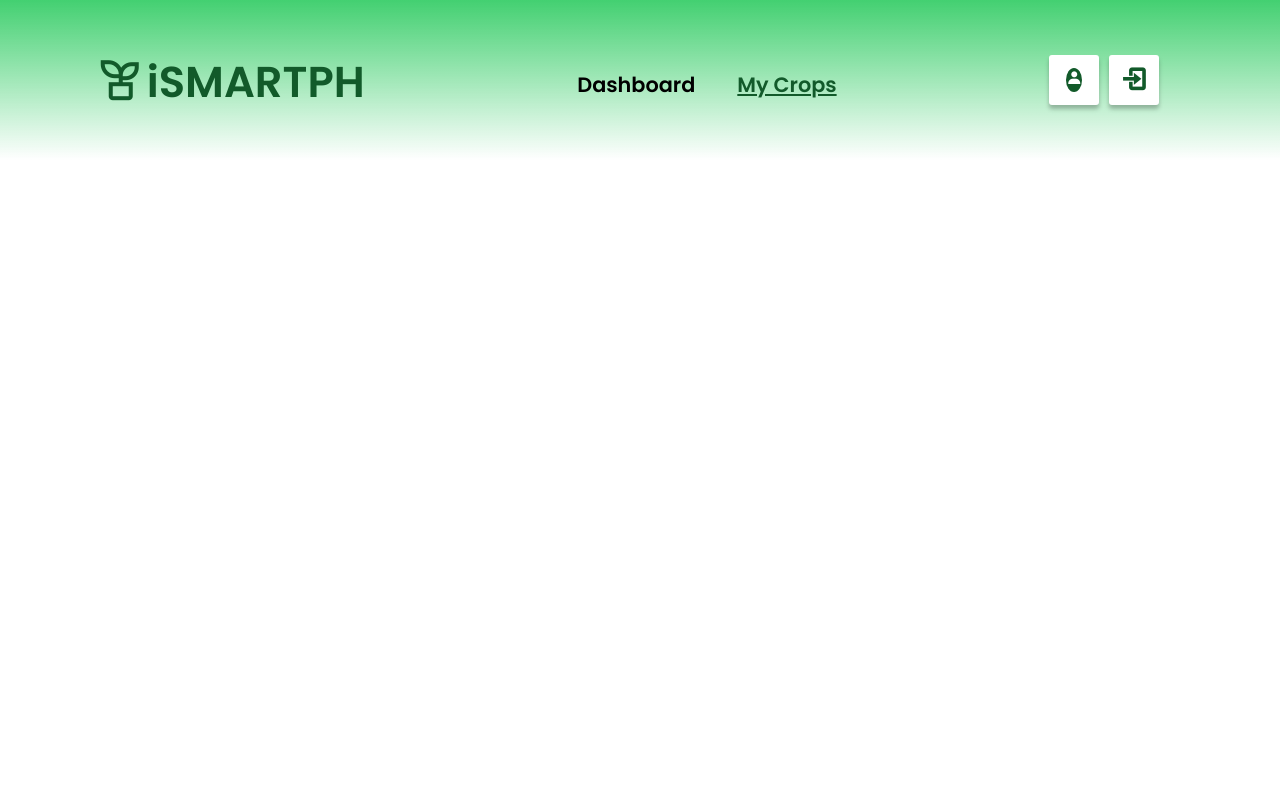
After one commit to maristelaa/ismartph, a Django app: page /crops/ in a window 1280 px wide. The commit adds this page. Run offline with Django 4.2, Linux system fonts and the light colour scheme.

Commit message:
09/10/23 working main dashboard new changes

```diff
--- a/ismartproject/ismartproj/templates/ismartproj/forgot_pass.html
+++ b/ismartproject/ismartproj/templates/ismartproj/forgot_pass.html
@@ -22,7 +22,7 @@
 }
 
 body{
-    background-image: url("{% static 'iSMARTPH.png' %}");
+    background-image: url("{% static 'images/iSMARTPH.png' %}");
     background-size: 100% 100%; /* This will cover the entire viewport */
     /*background-size: cover; /* This will cover the entire viewport */
     background-repeat: no-repeat;
--- a/ismartproject/ismartproj/templates/ismartproj/logIn.html
+++ b/ismartproject/ismartproj/templates/ismartproj/logIn.html
@@ -21,7 +21,7 @@
 
 body {
     font-family: Arial, sans-serif;
-    background-image: url("{% static 'iSMARTPH.png' %}");
+    background-image: url("{% static 'images/iSMARTPH.png' %}");
     background-size: 100% 100%; /* This will cover the entire viewport */
     /*background-size: cover; /* This will cover the entire viewport */
     background-repeat: no-repeat;
--- /dev/null
+++ b/ismartproject/ismartproj/templates/ismartproj/mycrops.html
@@ -0,0 +1,51 @@
+{% load static %}
+<!DOCTYPE html>
+<html lang="en">
+<head>
+
+    <meta charset="UTF-8">
+    <meta name="viewport" content="width=device-width, initial-scale=1.0">
+    <title>iSMARTPH | My Crops</title>
+    <link rel="stylesheet" type="text/css" href="{% static 'css\home.css' %}">
+    <!-- Bootstrap CSS -->
+    <link rel="stylesheet" href="https://cdn.jsdelivr.net/npm/bootstrap@5.3.0/dist/css/bootstrap.min.css">
+
+    <link href="https://cdn.jsdelivr.net/npm/remixicon@3.5.0/fonts/remixicon.css" rel="stylesheet">
+    <link rel="stylesheet" href="https://unpkg.com/boxicons@latest/css/boxicons.min.css">
+
+    <link rel="preconnect" href="https://fonts.googleapis.com">
+    <link rel="preconnect" href="https://fonts.gstatic.com" crossorigin>
+    <link href="https://fonts.googleapis.com/css2?family=Assistant:wght@800&family=Poppins:wght@600&display=swap" rel="stylesheet">
+
+    <link rel="preconnect" href="https://fonts.googleapis.com">
+    <link rel="preconnect" href="https://fonts.gstatic.com" crossorigin>
+    <link href="https://fonts.googleapis.com/css2?family=Assistant:wght@800&family=Fredoka&family=Poppins:wght@600&display=swap" rel="stylesheet">
+
+</head>
+
+<body>
+
+    <header>
+        <div class="logo"><span><i class="ri-plant-line"></i>iSMARTPH</span>
+        </div>
+
+        <ul class="navbar">
+            <li><a href="{% url 'home' %}">Dashboard</a></li>
+            <li><a href="{% url 'crops' %}" class="active">My Crops</a></li>
+        </ul>
+
+
+        <div class="main">
+            <div class="current_user">
+                <div class="user_profile">
+                    <span class="dot"><i class='bx bxs-user'></i></span>
+                </div>
+            </div>
+            <a href="{% url 'logout' %}" class="logout"><i class='bx bx-log-in'></i></a>
+        </div>
+    </header>
+    <!--js link-->
+    <script text="text/javascript" src="{% static 'js\script.js' %}"></script>
+
+</body>
+</html>
--- a/ismartproject/ismartproj/templates/ismartproj/register_user.html
+++ b/ismartproject/ismartproj/templates/ismartproj/register_user.html
@@ -19,7 +19,7 @@
 }
 
 body{
-    background-image: url("{% static 'iSMARTPH.png' %}");
+    background-image: url("{% static 'images/iSMARTPH.png' %}");
     background-size: 100% 100%; /* This will cover the entire viewport */
     /*background-size: cover; /* This will cover the entire viewport */
     background-repeat: no-repeat;
--- a/ismartproject/ismartproj/urls.py
+++ b/ismartproject/ismartproj/urls.py
@@ -9,4 +9,7 @@ urlpatterns = [
     path('register_user/register/', views.register, name='register'),
     path('forgot_pass/', views.forgot_pass, name="forgot_pass"),
     path('forgot_pass/password_reset/', views.password_reset, name='password_reset'),
+    path('mycrops/',views.mycrops, name='mycrops'),
+    path('crops/',views.crops, name='crops'),
+    path('dashboard', views.home, name='home'),
 ]
--- a/ismartproject/ismartproj/views.py
+++ b/ismartproject/ismartproj/views.py
@@ -92,3 +92,22 @@ def password_reset(request):
         form = PasswordResetForm()
 
     return render(request, 'ismartproj/password_reset.html', {'form': form})
+
+def mycrops(request):
+    email = request.POST.get('email')
+    password = request.POST.get('password')
+    try:
+        user = auth.sign_in_with_email_and_password(email, password)
+    except:
+        message = "Invalid Emaill or Password"
+        return render(request,"ismartproj/logIn.html", {"messg":message})
+    print(user['idToken'])
+    session_id = user['idToken']
+    request.session['uid'] = str(session_id)
+    return render(request, 'ismartproj/mycrops.html', {'e': email})
+
+def crops(request):
+    return render(request, 'ismartproj/mycrops.html')
+
+def home(request):
+    return render(request, 'ismartproj/home.html')
--- a/ismartproject/ismartproject/settings.py
+++ b/ismartproject/ismartproject/settings.py
@@ -118,7 +118,9 @@ USE_TZ = True
 # https://docs.djangoproject.com/en/4.2/howto/static-files/
 
 STATIC_URL = '/static/'
-STATICFILES_DIRS = [os.path.join(BASE_DIR, 'static')]
+STATICFILES_DIRS = [
+    os.path.join(BASE_DIR,'static')
+]
 # Default primary key field type
 # https://docs.djangoproject.com/en/4.2/ref/settings/#default-auto-field
 
--- /dev/null
+++ b/ismartproject/static/css/home.css
@@ -0,0 +1,232 @@
+*{
+    padding: 0;
+    margin: 0;
+    box-sizing: border-box;
+    font-family: 'Assistant', sans-serif;
+    font-family: 'Poppins', sans-serif;
+    text-decoration: none;
+    list-style: none;
+}
+:root{
+    --bg-color: #FFF;
+    --text-color: #146F32;
+    --main-color: #125A2A;
+}
+body{
+    min-height: 100vh;
+    background-color: var(--bg-color);
+    color: var(--text-color);
+    overflow-y: scroll;
+}
+
+.head-title {
+    display: fixed;
+    padding: 0px 50px 0px 30px;
+}
+.head-title h1{
+    font-size: 2.5rem;
+    color: var(--main-color);
+    font-family: 'Fredoka', sans-serif;
+    font-weight: 700;
+}
+.head-title h3{
+    font-size: 1.5rem;
+    color: #000;
+    font-family: 'Fredoka', sans-serif;
+}
+header{
+    position: fixed;
+    width: 100%;
+    height: 20%;
+    top: 0;
+    right: 0;
+    z-index: 1000;
+    display:flex;
+    align-items: center;
+    justify-content: space-around;
+    background: transparent;
+    padding: 28px, 12%;
+    transition: all .50s ease;
+    border: 0px solid #43D071;
+    background: linear-gradient(180deg, #43D071 0%, rgba(67, 208, 113, 0.00) 100%);
+    font-family: 'Assistant', sans-serif;
+}
+.logo{
+    display: flex;
+    align-items: center;
+}
+.logo i{
+    color: var(--main-color);
+    font-size: 28px;
+    margin-right: 3px;
+    font-size: 3.0rem;
+    font-weight: 500;
+}
+.logo span{
+    color: var(--main-color);
+    font-size: 2.7rem;
+    font-weight: 1000;
+    text-shadow: 0px 4px 4px 0px rgba(0, 0, 0, 0.25);
+}
+.logout{
+    display: flex;
+    align-items: center;
+    width: 50px;
+    height: 50px;
+    flex-shrink: 0;
+    border-radius: 5px;
+    border: 0px solid rgba(3, 85, 20, 0.42);
+    background: #FAFAFA;
+    box-shadow: 0px 4px 4px 0px rgba(0, 0, 0, 0.25);
+    justify-content: center;
+    background-color: #FFF;
+    border-radius: 3px;
+    border-color: #000;
+    text-decoration: none;
+}
+.logout i{
+    color: var(--main-color);
+    font-size: 1.8rem;
+    margin-right: 3px;
+    font-weight: 600;
+    justify-content: center;
+}
+.logout span{
+    color: var(--main-color);
+    font-size: 1.8rem;
+    font-weight: 600;
+}
+.current_user{
+    display: flex;
+    align-items: center;
+    width: 50px;
+    height: 50px;
+    flex-shrink: 0;
+    border-radius: 5px;
+    border: 0px solid rgba(3, 85, 20, 0.42);
+    background: #FAFAFA;
+    box-shadow: 0px 4px 4px 0px rgba(0, 0, 0, 0.25);
+    justify-content: center;
+    background-color: #FFF;
+    border-radius: 3px;
+    border-color: #000;
+}
+.user_profile{
+    background-color: var(--main-color);
+    border-radius: 50%;
+}
+.user_profile i{
+    color: var(--bg-color);
+}
+.navbar{
+    display: inline;
+    margin-top: 25px;
+    font-family: 'Assistant', sans-serif;
+}
+.navbar a{
+    text-decoration: none;
+    color: #000;
+    font-weight: 600;
+    justify-content: space-evenly;
+    font-size: 1.3rem;
+    font-weight: lighter;
+    padding: 1px;
+    margin: 10px 20px;
+    transition: all .50s ease;
+}
+.navbar a:hover{
+    color:var(--main-color);
+    text-decoration: underline;
+    text-decoration-color: #125A2A;
+}
+.navbar a.active{
+    color: #125A2A;
+    text-decoration: underline;
+    font-weight: bolder;
+}
+
+.main{
+    display: flex;
+    align-items: center;
+}
+.main a{
+    margin-right: 25px;
+    margin-left: 10px;
+    color: var(--text-color);
+    font-size: 1.1rem;
+    font-weight: 500;
+    transition: all .50 ease;
+}
+
+.row{
+    padding: 0px 50px 0px 30px;
+}
+
+/* CSS for the container */
+.col-md-12 {
+    width: 100%; /* Adjust the width as needed */
+    max-width: 348px; /* Maximum width if required */
+    height: 180px; /* Adjust the height as needed */
+    border-radius: 10px;
+    border: 0px solid #43D071;
+    background: linear-gradient(180deg, #43D071 0%, rgba(67, 208, 113, 0.00) 100%);
+    transition: all .50 ease;
+}
+
+.col-md-12 h1{
+    font-size: 4.0rem;
+    color: var(--text-color);
+    font-family: 'Fredoka', sans-serif;
+    font-weight: 700;
+    padding: 40px;
+    transition: all .50 ease;
+}
+.col-md-12 p{
+    font-size: 1.2rem;
+    padding: 0px 0px 5px 40px;
+    font-weight:100;
+    width: 55%;
+    transition: all .50 ease;
+}
+
+.col-md-4{
+    width: 100%; /* Adjust the width as needed */
+    max-width: 348px; /* Maximum width if required */
+    height: 180px; /* Adjust the height as needed */
+    border-radius: 10px;
+    border: 0px solid #43D071;
+    background: linear-gradient(180deg, #43D071 0%, rgba(67, 208, 113, 0.00) 100%);
+    transition: all .50 ease;
+}
+
+.container-img{
+    position: fixed;
+}
+
+.container-img img{
+    width: 220%;
+}
+
+/* Media query for screens with a maximum width of 768px (typical for tablets) */
+@media screen and (max-width: 768px) {
+    body {
+        font-size: 14px; /* Adjust font size for smaller screens */
+    }
+    /* You can also adjust other styles for smaller screens here */
+}
+
+/* Media query for screens with a maximum width of 480px (typical for smartphones) */
+@media screen and (max-width: 480px) {
+    body {
+        font-size: 12px; /* Further reduce font size for small screens */
+    }
+    /* Adjust other styles for even smaller screens */
+}
+
+/* Media Queries for Responsive Design */
+@media screen and (min-width: 1024px) {
+    body {
+        font-size: 18px; /* Increase font size for larger screens */
+        /* Other styles for larger screens here */
+    }
+}
--- a/ismartproject/static/js/script.js
+++ b/ismartproject/static/js/script.js
@@ -0,0 +1,7 @@
+let menu = document.querySelector('#menu-icon');
+let navbar = document.querySelector('.navbar');
+
+menu.onClick = () => {
+    menu.classList.toggle('bx-x');
+    navbar.classList.toggle('.open');
+}
```
Also changed, not shown: ismartproject/ismartproj/templates/ismartproj/home.html (+88 -2 lines), ismartproject/static/css/style.css (deleted, +0 -8 lines), ismartproject/db.sqlite3, ismartproject/ismartproj/static/google_icon.png (deleted), ismartproject/static/images/iSMARTPH.png (renamed from ismartproject/ismartproj/static/iSMARTPH.png), ismartproject/static/images/ismart_tech.png (added).
